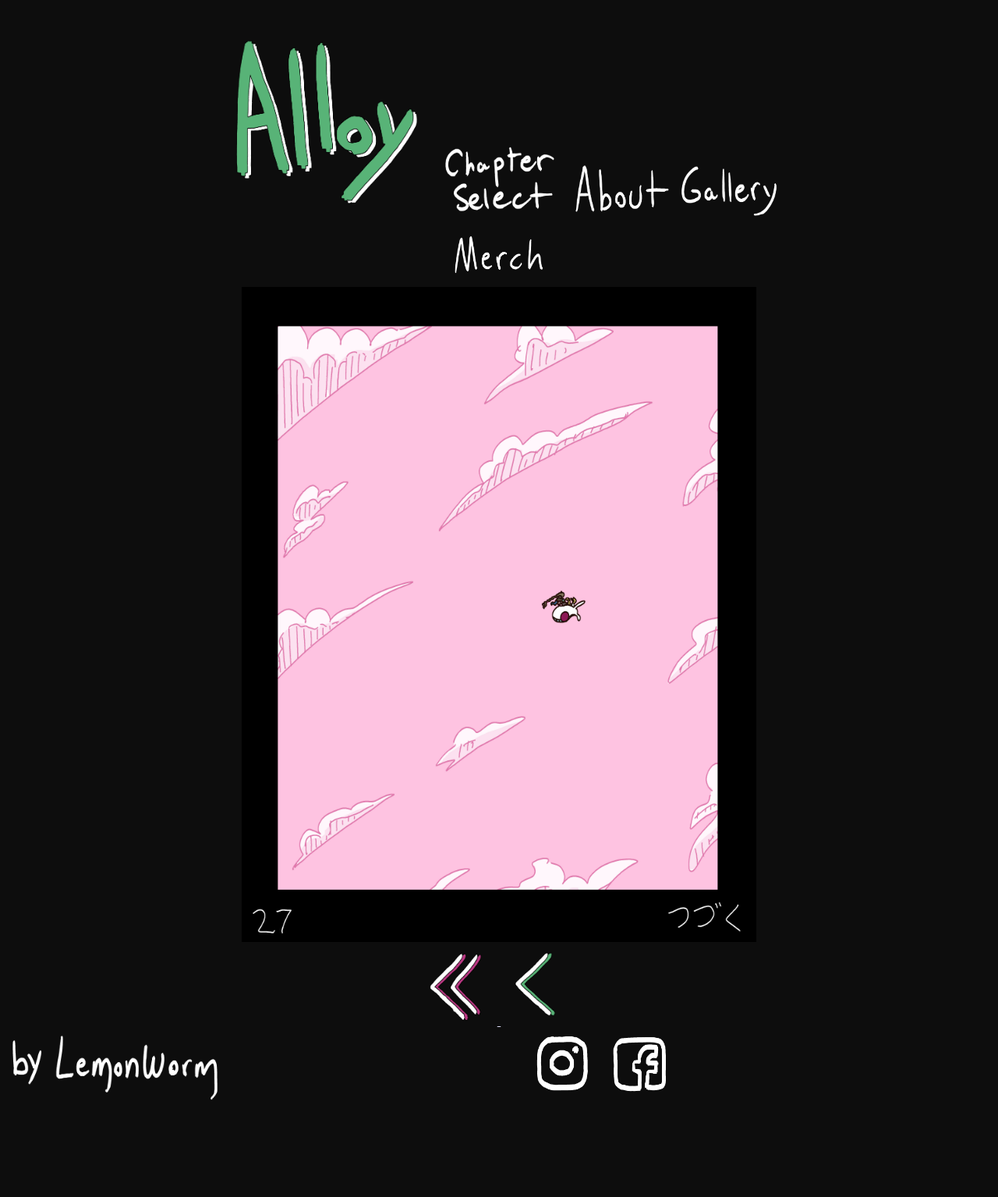
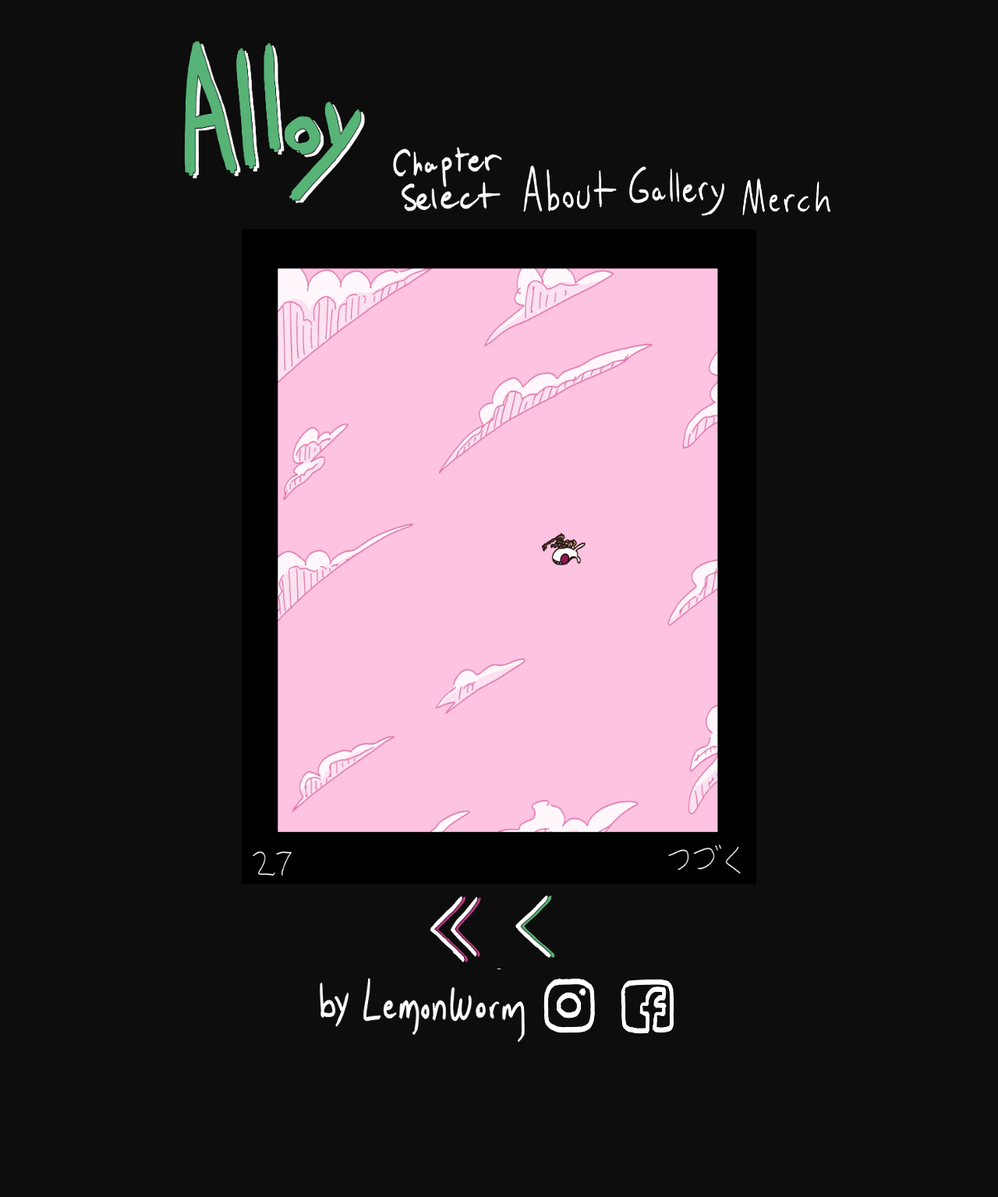
Before and after one commit to alloycomic/alloycomic.github.io, a Jekyll site: the page built from ch1/27.html, in a window 1280 px wide. Shown: the whole page at 78% size. Built offline with Jekyll 4.4.1, drawn with Linux system fonts in a browser that asks for light colours; after the commit the page ends 1461 px from its top, so only the background shows below that.

Commit message:
Update default.html

```diff
--- a/_layouts/default.html
+++ b/_layouts/default.html
@@ -6,12 +6,15 @@
 	</head>
 	<body>
 	<div style="text-align: center"><!--center-->
-	<div style="display: inline-block; width: 860px">
+
+	<div id="header">
+	<div style="display: inline-block;">
         <a href="/"><img border="0" src="/images/icons/alloy_logo.png" style="width: 283px; height: 282px; position: relative;"></a>
 	<a href="/"><img border="0" src="/images/icons/chapters.png" style="width: 166px; height: 110px; position: relative;"></a>
         <a href="/about"><img border="0" src="/images/icons/about.png" style="width: 130px; height: 86px; position: relative;"></a>
         <a href="/gallery"><img border="0" src="/images/icons/gallery.png" style="width: 142px; height: 90px; position: relative;"></a>
         <a href="/merch"><img border="0" src="/images/icons/merch.png" style="width: 130px; height: 70px; position: relative;"></a>
+	</div>
 	</div>
 	<div class="container">
 
@@ -21,8 +24,8 @@
 	</div><!--center-->
 
 
-	<div class="footer">
-	<div style="display: inline-block; width: 860px; max-width: 860px;">
+	<div id="footer">
+	<div style="display: inline-block;">
 		<span style="float: left;"><a href="/about"><img border="0" src="/images/icons/lemonworm.png" style="width: 278px; height: 100px; position: relative;"></a></span>
 		<span style="float: right;">
 			<a href="https://www.instagram.com/lemonwormart/"><img border="0" src="/images/icons/insta_icon.png" style="width: 99px; height: 94px; position: relative;"></a>
```
